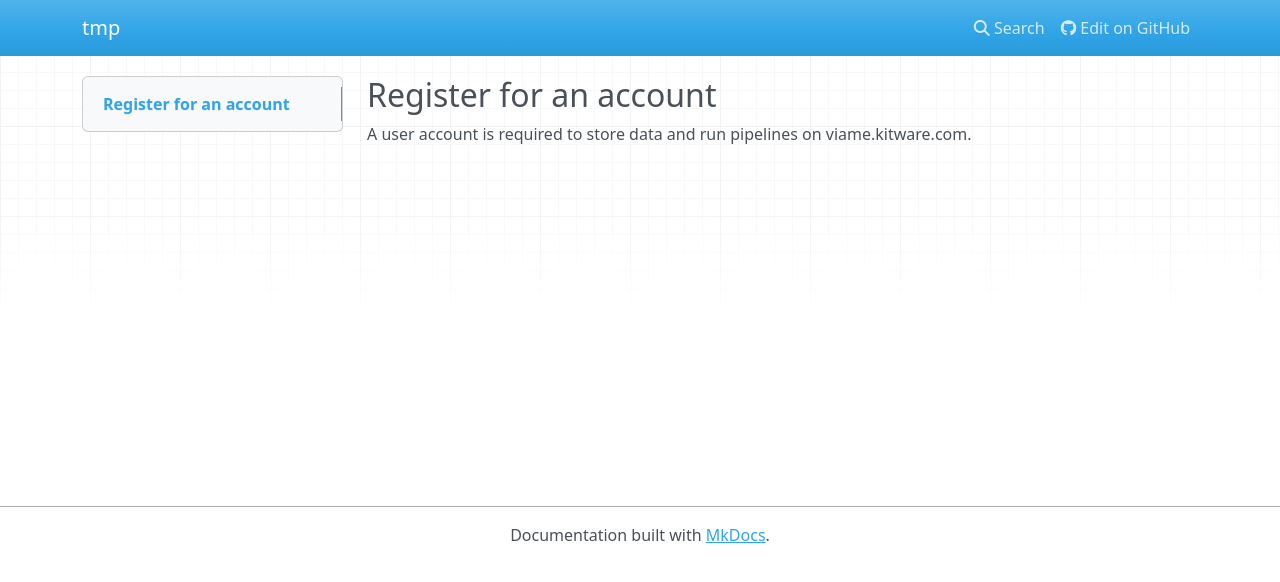
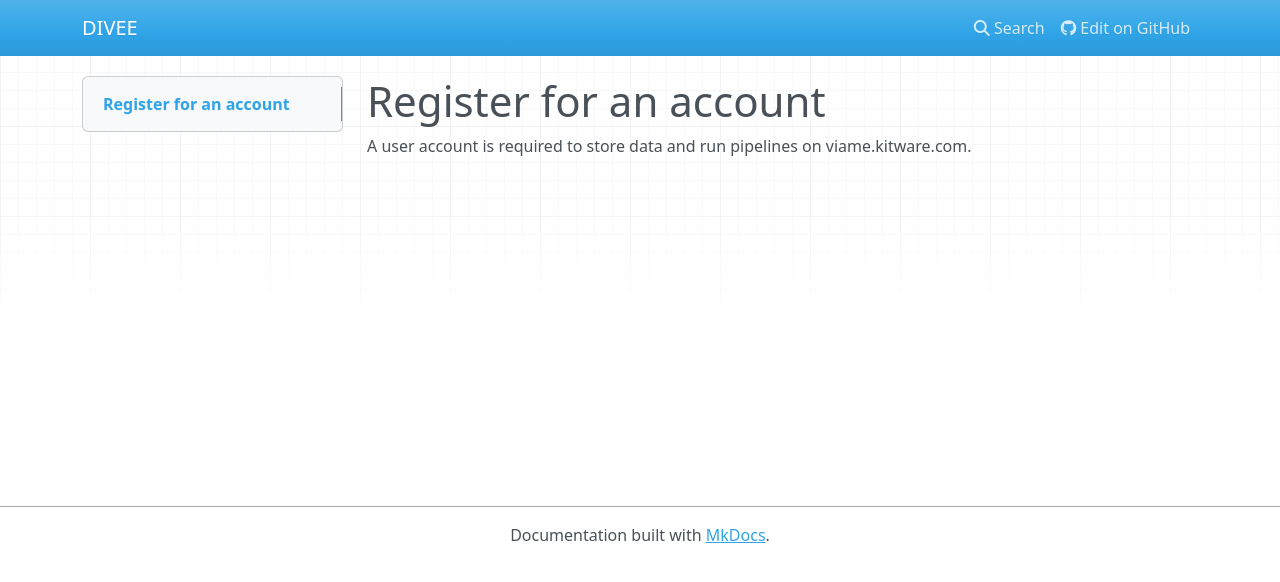
Before and after one commit to SWFSC/viame-web-noaa-gcp, an MkDocs documentation site: the page built from docs/tmp.md, in a window 1280 px wide. Shown: the top 582 px of the page. Built offline with MkDocs 1.6.1, drawn with Linux system fonts in a browser that asks for light colours; nearby versions of some CDN libraries.

Commit message:
move docs

```diff
--- a/docs/tmp.md
+++ b/docs/tmp.md
@@ -1,3 +1,3 @@
-## Register for an account
+# Register for an account
 
 A user account is required to store data and run pipelines on viame.kitware.com.
--- a/mkdocs.yml
+++ b/mkdocs.yml
@@ -1,6 +1,5 @@
-site_name: tmp
+site_name: DIVEE
 site_url: https://smwoodman.github.io/viame-web-fisheries-cloud
-site_description: Documentation for VIAME-Web in the NOAA Fisheries Cloud
 site_author: Sam Woodman
 
 repo_url: https://github.com/smwoodman/viame-web-fisheries-cloud
```
Also changed, not shown: tmp/README-split-service.md (renamed from docs/README-split-service.md), tmp/README.md (renamed from docs/README.md).
